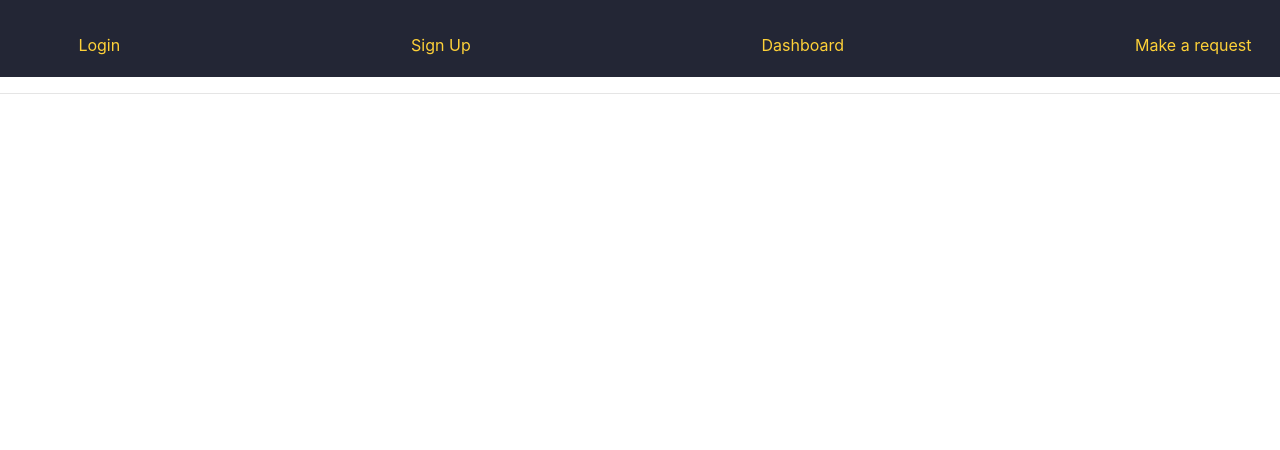
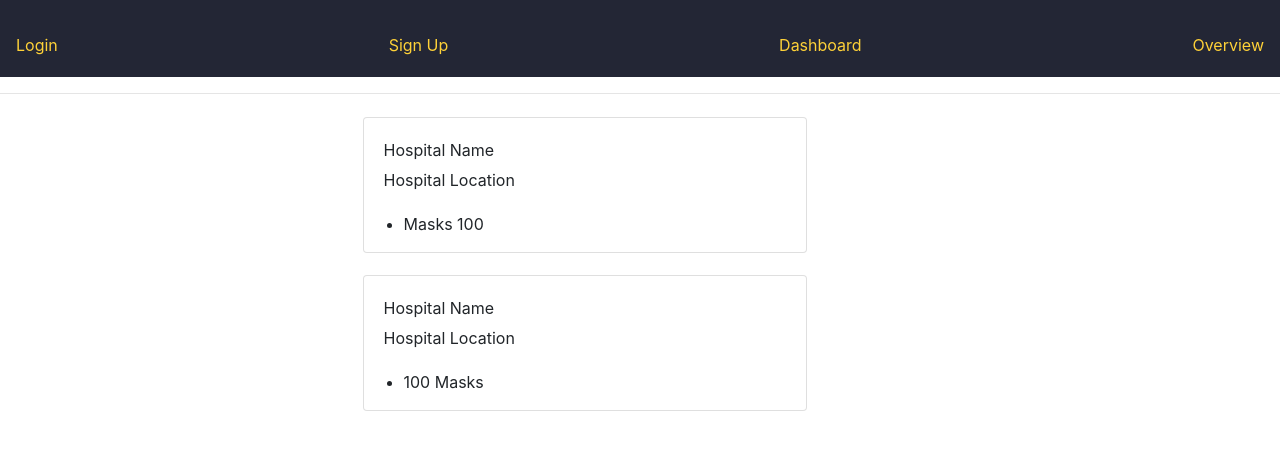
Before and after one commit to VincentCloud/frontend, a React (Create React App) app: page /Overview in a window 1280 px wide. Shown: the top 450 px of the page. Built offline with nearby package versions, Linux system fonts and the light colour scheme.

Commit message:
added cards

```diff
--- a/src/App.css
+++ b/src/App.css
@@ -16,7 +16,7 @@ a:visited {
   color: #fed138;
 }
 .nav-item {
-  padding: 2% 1% 1% 5%;
+  padding: 2% 0% 1% 0%;
 }
 .navbar {
   padding-left: 0%;
--- a/src/App.js
+++ b/src/App.js
@@ -10,6 +10,7 @@ import {
 } from 'reactstrap';
 import MarkerInfoWindow from './Dashboard';
 import { Nav, NavItem, NavLink } from 'reactstrap';
+import Overview from './Overview';
 
 //import { DropdownMultiple, Dropdown } from 'reactjs-dropdown-component';
 // This site has 3 pages, all of which are rendered
@@ -36,7 +37,7 @@ export default function BasicExample() {
             <Link to="/dashboard">Dashboard</Link>
           </NavItem>
           <NavItem>
-            <Link to="/request">Make a request</Link>
+            <Link to="/Overview">Overview</Link>
           </NavItem>
         </Nav>
 
@@ -53,6 +54,9 @@ export default function BasicExample() {
           </Route>
           <Route path="/Dashboard">
             <MarkerInfoWindow />
+          </Route>
+          <Route path="/Overview">
+            <Overview />
           </Route>
         </Switch>
       </div>
@@ -101,10 +105,10 @@ function SignUp() {
       <h1 className="heading-one"> Coronatlas</h1>
       <h3 className="heading-two"> Mapping a Solution for Coronavirus</h3>
       <Form className="login-form">
-        <h1>
+        {/* <h1>
           {' '}
           <span className="font-weight-bold">Saving Humanity</span>
-        </h1>
+        </h1> */}
         <h2> Hospital Sign Up</h2>
         <FormGroup>
           <Label>Name of Hospital</Label>
--- /dev/null
+++ b/src/Overview.css
@@ -0,0 +1,10 @@
+.tile {
+  width: 40%;
+  margin-left: 3em;
+  margin-top: 2%;
+
+  margin-left: 25%;
+}
+
+.container {
+}
--- /dev/null
+++ b/src/Overview.js
@@ -0,0 +1,45 @@
+import React from 'react';
+import {
+  Card,
+  CardImg,
+  CardText,
+  CardBody,
+  CardLink,
+  CardTitle,
+  CardSubtitle,
+  ListGroup,
+  ListGroupItem,
+  Table
+} from 'reactstrap';
+import './Overview.css';
+
+const Overview = props => {
+  return (
+    <div className="container">
+      <Card className="tile">
+        <CardBody>
+          <CardTitle>Hospital Name</CardTitle>
+          <CardSubtitle>Hospital Location</CardSubtitle>
+        </CardBody>
+        <CardText>
+          <ul>
+            <li>Masks 100</li>
+          </ul>
+        </CardText>
+      </Card>
+      <Card className="tile">
+        <CardBody>
+          <CardTitle>Hospital Name</CardTitle>
+          <CardSubtitle>Hospital Location</CardSubtitle>
+        </CardBody>
+        <CardText>
+          <ul>
+            <li>100 Masks</li>
+          </ul>
+        </CardText>
+      </Card>
+    </div>
+  );
+};
+
+export default Overview;
```
